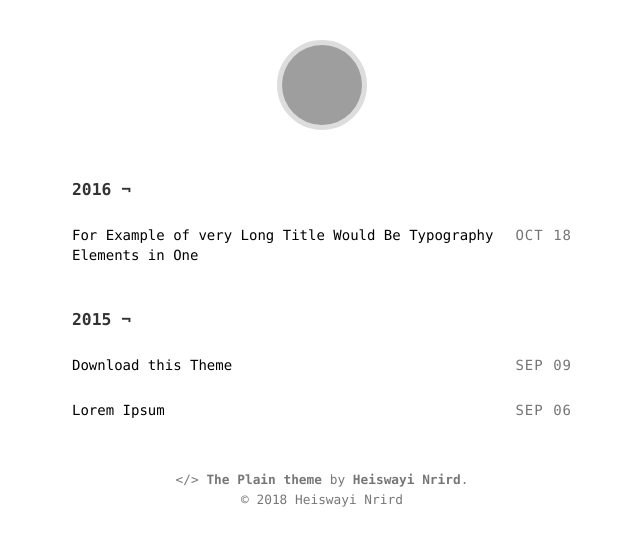
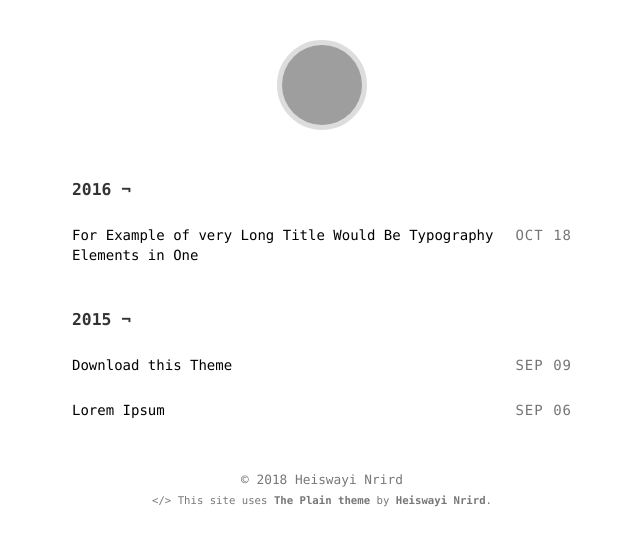
Before and after one commit to heiswayi/the-plain, a Jekyll site: the page built from index.html, in a window 1280 px wide. Shown: the top 546 px of the page, without its empty margins (318-958 px from the left). Built offline with Jekyll 4.4.1, drawn with Linux system fonts in a browser that asks for light colours; grey boxes are pictures that could not be loaded.

Commit message:
adjust the footer for 3rd party use
... as in, making it more suitable for users of the theme
to use without modification.
This mainly consists of making us (the theme) "smaller",
as we hopefully will not be the main part of the site.

```diff
--- a/_includes/footer.html
+++ b/_includes/footer.html
@@ -1,4 +1,4 @@
 <div class="footer">
-  <span class="block">&lt;/&gt; <a href="http://github.com/heiswayi/the-plain" title="a minimalist Jekyll theme for personal blog">The Plain theme</a> by <a href="http://heiswayi.github.io">Heiswayi Nrird</a>.</span>
   <span class="block">&copy; {{ site.time | date: '%Y' }} {{ site.author_name }}</span>
+  <span class="block"><small>&lt;/&gt; This site uses <a href="http://github.com/heiswayi/the-plain" title="a minimalist Jekyll theme for a personal blog">The Plain theme</a> by <a href="http://heiswayi.github.io">Heiswayi Nrird</a>.</small></span>
 </div>
```
